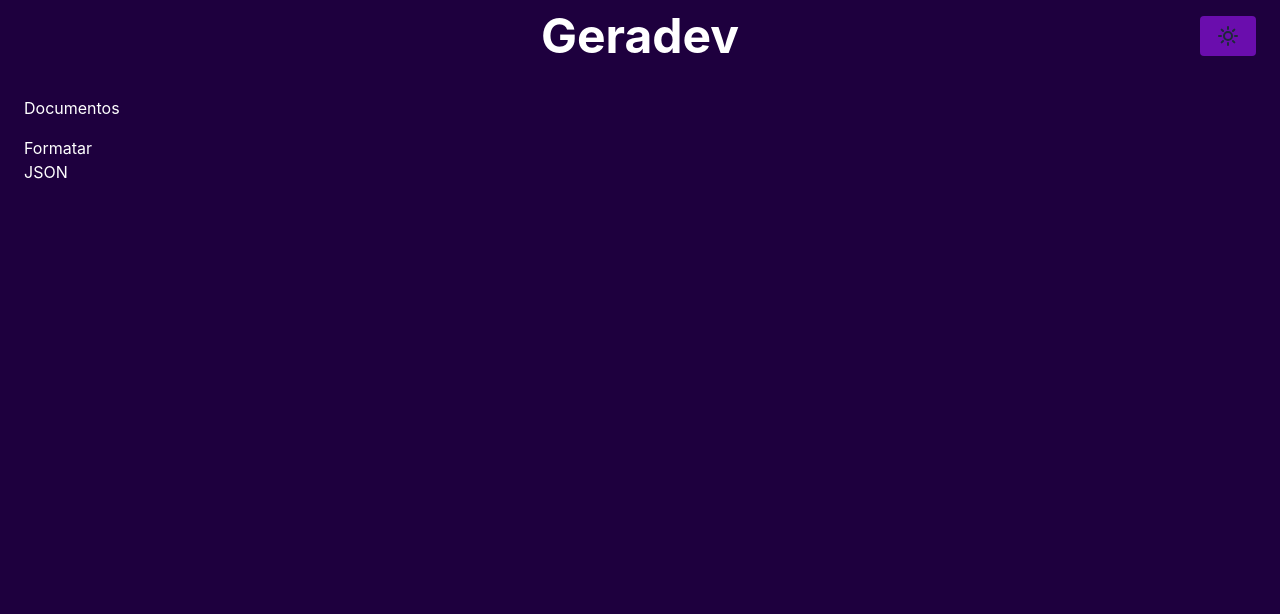
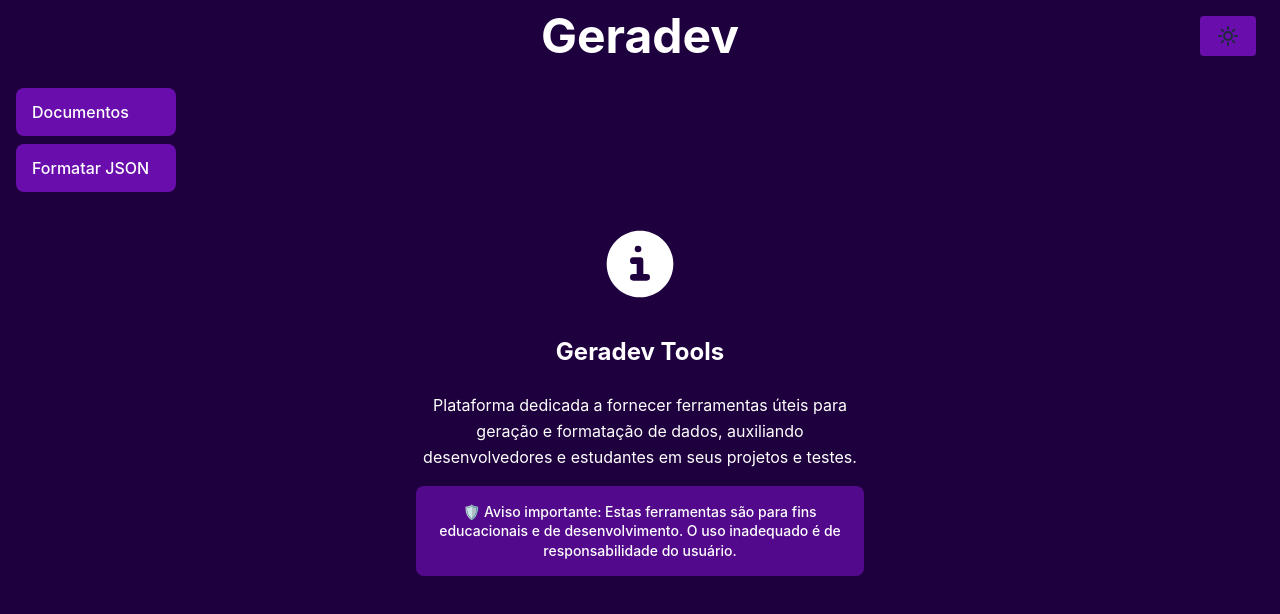
Before and after one commit to NicolasPorto/gera-dev, a React (Vite) app: page / in a window 1280 px wide. Shown: the top 614 px of the page. Built offline with nearby package versions, Linux system fonts and the light colour scheme.

Commit message:
finalizando

```diff
--- a/src/App.jsx
+++ b/src/App.jsx
@@ -1,14 +1,21 @@
-import { Outlet } from "react-router-dom";
+import { Outlet, Link, useLocation } from "react-router-dom";
 import { Sidebar } from "./components/Sidebar";
 import { ThemeToggle } from "./components/ThemeToggle";
+import InfoIcon from "./components/InfoIcon";
 
 function App() {
+  const location = useLocation();
+  const isHome = location.pathname === "/";
+
   return (
     <div className="min-h-screen background-default flex flex-col">
       <header className="py-4 px-6 flex items-center relative">
-        <h1 className="text-5xl font-bold text-center text-default absolute left-1/2 transform -translate-x-1/2">
-          Geradev
-        </h1>
+        <div className="text-5xl font-bold text-center text-default absolute left-1/2 transform -translate-x-1/2 flex items-center justify-center">
+          <Link to="/" className="hover:opacity-80 transition-opacity">
+            Geradev
+          </Link>
+          {!isHome && <InfoIcon />}
+        </div>
 
         <div className="ml-auto">
           <ThemeToggle />
--- /dev/null
+++ b/src/components/InfoIcon.jsx
@@ -0,0 +1,30 @@
+function InfoIcon() {
+    return (
+        <div className="relative group inline-flex items-center">
+            <svg
+                className="w-5 h-5 text-default ml-2 cursor-help opacity-70 hover:opacity-100 transition-opacity"
+                aria-hidden="true"
+                xmlns="http://www.w3.org/2000/svg"
+                width="24"
+                height="24"
+                fill="currentColor"
+                viewBox="0 0 24 24"
+            >
+                <path
+                    fillRule="evenodd"
+                    d="M2 12C2 6.477 6.477 2 12 2s10 4.477 10 10-4.477 10-10 10S2 17.523 2 12Zm9.408-5.5a1 1 0 1 0 0 2h.01a1 1 0 1 0 0-2h-.01ZM10 10a1 1 0 1 0 0 2h1v3h-1a1 1 0 1 0 0 2h4a1 1 0 1 0 0-2h-1v-4a1 1 0 0 0-1-1h-2Z"
+                    clipRule="evenodd"
+                />
+            </svg>
+
+            <div className="absolute top-full left-0 mt-2 w-72 p-3 bg-gray-900 text-white text-xs rounded-md shadow-lg opacity-0 invisible group-hover:opacity-100 group-hover:visible transition-all duration-200 z-50">
+                <p>
+                    🛡️ Ferramentas para fins educacionais e de desenvolvimento.
+                    Uso inadequado é de responsabilidade do usuário.
+                </p>
+            </div>
+        </div>
+    );
+}
+
+export default InfoIcon;
--- a/src/components/Sidebar.jsx
+++ b/src/components/Sidebar.jsx
@@ -3,17 +3,19 @@ import { Link, useLocation } from "react-router-dom";
 export function Sidebar() {
   const location = useLocation();
 
-  const baseStyle = "p-2 text-left transition-all duration-200 text-default";
+  const baseStyle = "px-4 py-3 rounded-lg font-medium text-left transition-all duration-200 botao-padrao";
 
-  const activeStyle = "relative";
+  const activeStyle = "botao-padrao-ativo relative";
 
   const underlineStyle = "underline-style";
 
+  const hoverStyle = "hover:scale-105 transition-transform";
+
   return (
-    <nav className="w-40 p-4 flex flex-col">
+    <nav className="w-48 p-4 flex flex-col gap-2">
       <Link
         to="/documentos"
-        className={`${baseStyle} ${
+        className={`${baseStyle} ${hoverStyle} ${
           location.pathname.includes("documentos")
             ? `${activeStyle} ${underlineStyle}`
             : ""
@@ -24,7 +26,7 @@ export function Sidebar() {
 
       <Link
         to="/json"
-        className={`${baseStyle} ${
+        className={`${baseStyle} ${hoverStyle} ${
           location.pathname.includes("json")
             ? `${activeStyle} ${underlineStyle}`
             : ""
--- a/src/index.css
+++ b/src/index.css
@@ -133,13 +133,14 @@
   left: 0;
   bottom: 0;
   width: 100%;
-  height: 0.25rem;
+  height: 0.35rem;
   background-color: #D63384;
-  border-radius: 9999px;
+  border-bottom-left-radius: 9999px;
+  border-bottom-right-radius: 9999px;
 }
 
 [data-theme="white"] .underline-style::after {
-  background-color: #6A0DAD;
+  background-color: #D63384;
 }
 
 .icon-dark {
@@ -243,3 +244,35 @@
   background: #9166af;
 }
 /* SCROLL */
+
+.aviso-box {
+  background-color: rgba(106, 13, 173, 0.7);
+}
+
+[data-theme="white"] .aviso-box {
+  background-color: rgba(106, 13, 173, 0.7);
+  border: 1px solid rgba(106, 13, 173, 0.2);
+}
+
+.aviso-container {
+  background-color: transparent;
+}
+
+.aviso-texto {
+  color: rgb(255, 255, 255);
+  font-size: 0.875rem;
+  font-weight: 500;
+  line-height: 1.4;
+}
+
+[data-theme="white"] .aviso-texto {
+  color: rgb(255, 255, 255) !important;
+}
+
+[data-theme="white"] .bg-gray-900 {
+  background-color: #6A0DAD !important;
+}
+
+[data-theme="white"] .dark\:bg-gray-800 {
+  background-color: #7e3aaf !important;
+}
--- /dev/null
+++ b/src/pages/Home.jsx
@@ -0,0 +1,43 @@
+function Home() {
+    return (
+        <div className="flex flex-col items-center justify-center h-full text-center px-6">
+            <svg
+                className="w-20 h-20 text-default mb-8"
+                aria-hidden="true"
+                xmlns="http://www.w3.org/2000/svg"
+                width="24"
+                height="24"
+                fill="currentColor"
+                viewBox="0 0 24 24"
+            >
+                <path
+                    fillRule="evenodd"
+                    d="M2 12C2 6.477 6.477 2 12 2s10 4.477 10 10-4.477 10-10 10S2 17.523 2 12Zm9.408-5.5a1 1 0 1 0 0 2h.01a1 1 0 1 0 0-2h-.01ZM10 10a1 1 0 1 0 0 2h1v3h-1a1 1 0 1 0 0 2h4a1 1 0 1 0 0-2h-1v-4a1 1 0 0 0-1-1h-2Z"
+                    clipRule="evenodd"
+                />
+            </svg>
+
+            <div className="max-w-md mx-auto">
+                <h1 className="text-2xl font-bold text-default mb-6">
+                    Geradev Tools
+                </h1>
+
+                <p className="text-default mb-4 leading-relaxed">
+                    Plataforma dedicada a fornecer ferramentas úteis para geração
+                    e formatação de dados, auxiliando desenvolvedores e estudantes
+                    em seus projetos e testes.
+                </p>
+
+                <div className="bg-gray-100 dark:bg-gray-800 rounded-lg p-4 aviso-box">
+                    <p className="text-default text-sm font-medium aviso-texto">
+                        🛡️ Aviso importante: Estas ferramentas são para fins
+                        educacionais e de desenvolvimento. O uso inadequado
+                        é de responsabilidade do usuário.
+                    </p>
+                </div>
+            </div>
+        </div>
+    );
+}
+
+export default Home;
--- a/src/routes.jsx
+++ b/src/routes.jsx
@@ -2,6 +2,7 @@ import { createBrowserRouter } from "react-router-dom";
 import App from "./App";
 import DocumentosGenerator from "./tools/DocumentosGenerator";
 import JsonFormatter from "./tools/JsonFormatter";
+import Home from "./pages/Home";
 import './index.css'
 
 export const router = createBrowserRouter([
@@ -9,6 +10,10 @@ export const router = createBrowserRouter([
     path: "/",
     element: <App />,
     children: [
+      {
+        path: "/",
+        element: <Home />,
+      },
       {
         path: "documentos",
         element: <DocumentosGenerator />,
```
